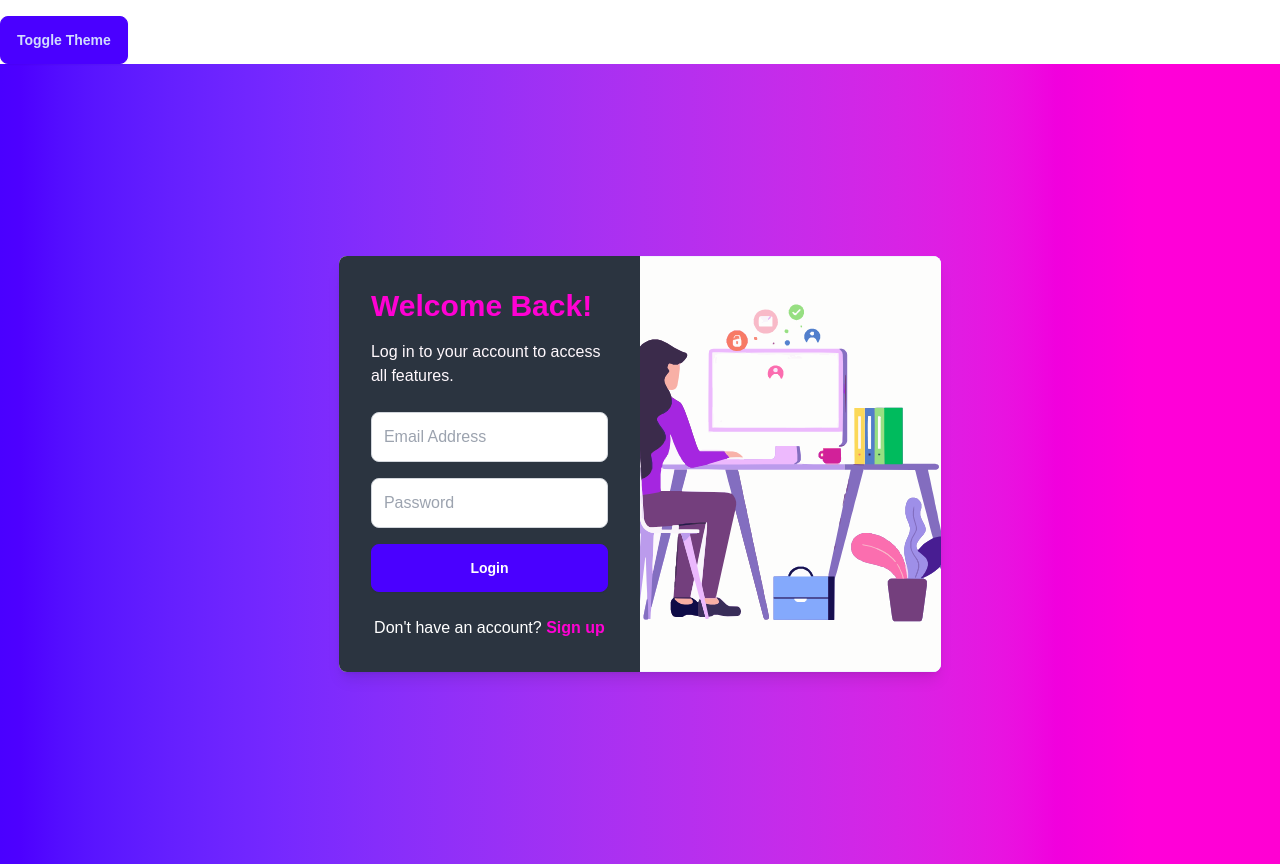
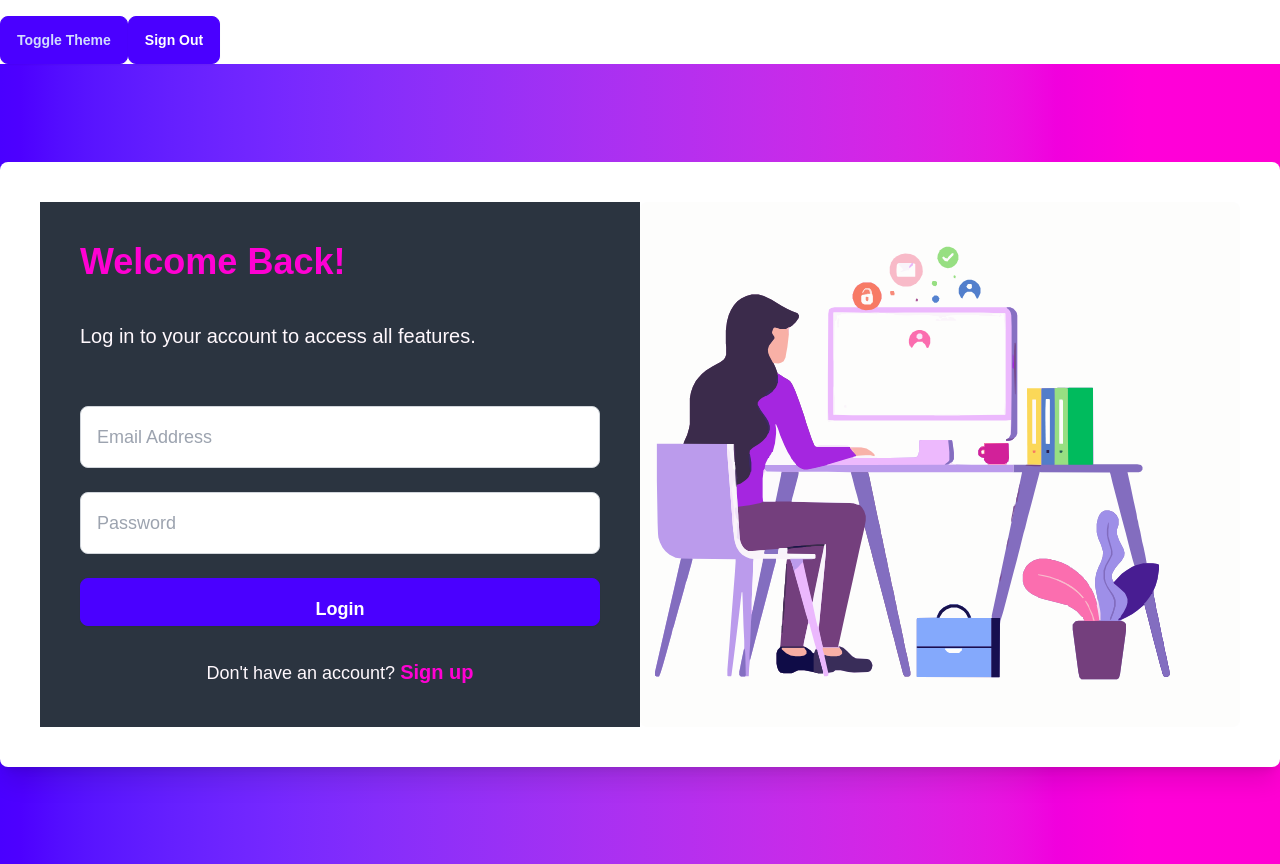
Before and after one commit to Arpitthedamager/triguna-coaching-classes, a Next.js app: page /signin in a window 1280 px wide. Built offline with nearby package versions, Linux system fonts and the light colour scheme; no server answers.

Commit message:
login dz compleate

```diff
--- /dev/null
+++ b/src/app/components/sessionwraper/SessionWraper.tsx
@@ -0,0 +1,6 @@
+"use client";
+import { SessionProvider } from "next-auth/react";
+
+export default function SessionWrapper({ children }: { children: React.ReactNode }) {
+  return <SessionProvider>{children}</SessionProvider>;
+}
--- a/src/app/components/themebutton/ThemeButton.tsx
+++ b/src/app/components/themebutton/ThemeButton.tsx
@@ -1,5 +1,6 @@
 "use client";
 import { useEffect, useState } from "react";
+import { signOut } from "next-auth/react";
 
 const ThemeButton: React.FC = () => {
   const [theme, setTheme] = useState<'light' | 'night' | 'mytheme' | null>(null); // Initial state as null
@@ -27,9 +28,17 @@ const ThemeButton: React.FC = () => {
   }
 
   return (
+    <>
     <button onClick={toggleTheme} className="btn btn-primary mt-4">
       Toggle Theme
     </button>
+     <button
+     onClick={() => signOut({ callbackUrl: "/" })}
+     className="btn btn-primary text-white py-2 px-4 rounded-lg"
+     >
+     Sign Out
+   </button>
+     </>
   );
 };
 
--- a/src/app/layout.tsx
+++ b/src/app/layout.tsx
@@ -2,6 +2,7 @@ import type { Metadata } from "next";
 import localFont from "next/font/local";
 import "./globals.css";
 import ThemeButton from "./components/themebutton/ThemeButton";
+import SessionWrapper from "./components/sessionwraper/SessionWraper";
 
 const geistSans = localFont({
   src: "./fonts/GeistVF.woff",
@@ -29,9 +30,11 @@ export default function RootLayout({
       <body
         className={`${geistSans.variable} ${geistMono.variable} antialiased`}
       >
-              <ThemeButton/>
+<SessionWrapper>
 
+        <ThemeButton />
         {children}
+</SessionWrapper>
       </body>
     </html>
   );
--- a/src/app/not-found.tsx
+++ b/src/app/not-found.tsx
@@ -1,24 +1,19 @@
-// pages/404.tsx
-
 "use client";
 import { motion } from "framer-motion";
 import Link from "next/link";
 
-
 const NotFoundPage: React.FC = () => {
-
   return (
-
-    <div className="lg:px-24 md:px-44 px-4 items-center min-h-screen flex justify-center flex-col-reverse lg:flex-row md:gap-28 gap-16 bg-primary-content">
+    <div className="lg:px-24 md:px-16 px-4 pt-40 items-center min-h-screen flex justify-center overflow-x-hidden flex-col lg:flex-row md:gap-28 gap-16 bg-primary-content">
       {/* Left Section: Text and Button */}
-      <div className="w-full xl:w-1/2 relative lg:pb-0">
+      <div className="w-full lg:w-1/2 xl:w-1/2 relative lg:pb-0">
         <div className="relative">
           {/* 404 Image with a girl sitting */}
           <div className="relative">
             <motion.img
               src="https://i.ibb.co/G9DC8S0/404-2.png"
               alt="404 Error Image"
-              className="relative z-10"
+              className="relative z-10 w-full max-w-lg mx-auto"
               initial={{ opacity: 0 }}
               animate={{ opacity: 1 }}
               transition={{ duration: 1 }}
@@ -27,7 +22,7 @@ const NotFoundPage: React.FC = () => {
             <motion.img
               src="/404/girl.png"
               alt="Girl sitting on 404 text"
-              className="absolute z-20 top-1/3 left-1/2 transform -translate-x-1/2 -translate-y-1/2"
+              className="absolute z-20 -top-36 left-1/2 transform -translate-x-1/2 -translate-y-[30%]" // Adjusted position upwards
               initial={{ y: -50, opacity: 0 }}
               animate={{ y: 0, opacity: 1 }}
               transition={{ duration: 1, delay: 0.5 }}
@@ -35,15 +30,15 @@ const NotFoundPage: React.FC = () => {
           </div>
           {/* Text */}
           <motion.div
-            className="mt-8"
+            className="mt-8 text-center lg:text-left"
             initial={{ opacity: 0 }}
             animate={{ opacity: 1 }}
             transition={{ duration: 1, delay: 0.3 }}
           >
-            <h1 className="my-2 text-secondary font-bold text-2xl">
+            <h1 className="my-2 text-secondary font-bold text-2xl sm:text-3xl md:text-4xl">
               Looks like you've found the doorway to the great nothing
             </h1>
-            <p className="my-2 text-white">
+            <p className="my-2 text-white text-sm sm:text-base">
               Sorry about that! Please visit our homepage to get where you need to go.
             </p>
             {/* Button with Link */}
@@ -66,8 +61,13 @@ const NotFoundPage: React.FC = () => {
         initial={{ x: 100, opacity: 0 }}
         animate={{ x: 0, opacity: 1 }}
         transition={{ duration: 1, delay: 0.5 }}
+        className="w-full lg:w-1/2 xl:w-1/2"
       >
-        <img src="https://i.ibb.co/ck1SGFJ/Group.png" alt="Illustration" />
+        <img
+          src="https://i.ibb.co/ck1SGFJ/Group.png"
+          alt="Illustration"
+          className="w-full max-w-sm md:max-w-md mx-auto"
+        />
       </motion.div>
     </div>
   );
--- a/src/app/signin/page.js
+++ /dev/null
@@ -1,75 +0,0 @@
-"use client";
-import { signIn } from "next-auth/react";
-import { useState } from "react";
-
-export default function SignIn() {
-  const [email, setEmail] = useState("");
-  const [password, setPassword] = useState("");
-  const [error, setError] = useState("");
-
-  const handleSubmit = async (e) => {
-    e.preventDefault();
-    setError("");
-
-    const res = await signIn("credentials", { redirect: false, username: email, password });
-    if (res.ok) {
-      window.location.reload(); // Refresh to load session
-    } else {
-      setError("Invalid username or password.");
-    }
-  };
-
-  return (
-    <div className="min-h-screen flex items-center justify-center bg-gradient-to-r from-primary to-secondary">
-      <div className="flex flex-col lg:flex-row bg-base-100 shadow-lg rounded-lg overflow-hidden max-w-7xl-">
-        {/* Left Section: Informational Content */}
-        <div className="w-full lg:w-1/2 p-8 flex flex-col justify-center bg-neutral text-base-100">
-          <h2 className="text-3xl font-bold text-secondary">
-            Welcome Back!
-          </h2>
-          <p className="mt-4 text-secondary-content">Log in to your account to access all features.</p>
-
-          {/* Login Form */}
-          <form onSubmit={handleSubmit} className="mt-6 space-y-4">
-            {error && (
-              <p className="text-red-600 bg-red-100 p-2 text-center rounded-lg">
-                {error}
-              </p>
-            )}
-            <input
-              type="email"
-              placeholder="Email Address"
-              value={email}
-              onChange={(e) => setEmail(e.target.value)}
-              className="w-full p-3 text-gray-500 border border-gray-300 rounded-lg focus:outline-none focus:ring focus:ring-primary"
-            />
-            <input
-              type="password"
-              placeholder="Password"
-              value={password}
-              onChange={(e) => setPassword(e.target.value)}
-              className="w-full p-3 text-gray-500 border border-gray-300 rounded-lg focus:outline-none focus:ring focus:ring-primary"
-            />
-            <button
-              type="submit"
-              className="w-full btn btn-primary text-white py-3 rounded-lg transition"
-            >
-              Login
-            </button>
-          </form>
-          <div className="text-center  mt-6">
-            Don't have an account?{" "}
-            <a href="/register" className="text-secondary font-semibold">
-              Sign up
-            </a>
-          </div>
-        </div>
-
-        {/* Right Section: Image or Illustration */}
-        <div className="w-full lg:w-1/2 bg-cover bg-center bg-primary-content" style={{ backgroundImage: "url('/signin/loginIMG.svg')" }}>
-          {/* Replace '/your-image-path.jpg' with an actual image URL */}
-        </div>
-      </div>
-    </div>
-  );
-}
--- /dev/null
+++ b/src/app/signin/page.jsx
@@ -0,0 +1,106 @@
+"use client";
+import { signIn } from "next-auth/react";
+import { useState,useEffect } from "react";
+import { useSession } from "next-auth/react";
+import { useRouter } from "next/navigation";
+
+export default function SignIn() {
+  const [email, setEmail] = useState("");
+  const [password, setPassword] = useState("");
+  const [error, setError] = useState("");
+  const { data: session, status } = useSession(); // Get session data
+  const router = useRouter(); // Initialize the router
+
+
+  useEffect(() => {
+    if (session) {
+      // If session exists, redirect to the homepage
+      router.push("/");
+    }
+  }, [session, router]); // Run the effect when session changes
+
+  // Optionally, show loading state or any UI while the session is being checked
+  if (status === "loading") {
+    return <div>Loading...</div>;
+  }
+  const handleSubmit = async (e) => {
+    e.preventDefault();
+    setError("");
+
+    const res = await signIn("credentials", {
+      redirect: false,
+      username: email,
+      password,
+    });
+    if (res.ok) {
+      window.location.reload(); // Refresh to load session
+    } else {
+      setError("Invalid username or password.");
+    }
+  };
+
+  return (
+    <div className="min-h-screen flex items-center justify-center bg-gradient-to-r from-primary to-secondary">
+      <div className="flex flex-col lg:flex-row bg-base-100 shadow-xl rounded-lg overflow-hidden w-full max-w-screen-xl p-10">
+        {/* Left Section: Informational Content */}
+        <div className="w-full lg:w-1/2 p-10 flex flex-col justify-center bg-neutral text-base-100">
+          <h2 className="text-4xl font-bold text-secondary mb-6">
+            Welcome Back!
+          </h2>
+          <p className="mt-4 text-xl text-secondary-content mb-8">
+            Log in to your account to access all features.
+          </p>
+
+          {/* Login Form */}
+          <form onSubmit={handleSubmit} className="mt-6 space-y-6">
+            {error && (
+              <p className="text-red-600 bg-red-100 p-3 text-center rounded-lg text-lg">
+                {error}
+              </p>
+            )}
+            <input
+              name="email"
+              type="email"
+              placeholder="Email Address"
+              value={email}
+              onChange={(e) => setEmail(e.target.value)}
+              className="w-full p-4 text-lg text-gray-500 border border-gray-300 rounded-lg focus:outline-none focus:ring-2 focus:ring-primary"
+            />
+            <input
+              type="password"
+              placeholder="Password"
+              value={password}
+              onChange={(e) => setPassword(e.target.value)}
+              className="w-full p-4 text-lg text-gray-500 border border-gray-300 rounded-lg focus:outline-none focus:ring-2 focus:ring-primary"
+            />
+            <button
+              type="submit"
+              className="w-full btn btn-primary text-white py-4 text-lg rounded-lg transition"
+            >
+              Login
+            </button>
+          </form>
+          <div className="text-center mt-8">
+            <p className="text-lg text-secondary-content">
+              Don't have an account?{" "}
+              <a
+                href="/register"
+                className="text-secondary font-semibold text-xl"
+              >
+                Sign up
+              </a>
+            </p>
+          </div>
+        </div>
+
+        {/* Right Section: Image or Illustration */}
+        <div
+          className="w-full lg:w-1/2 bg-cover bg-center bg-primary-content rounded-lg"
+          style={{ backgroundImage: "url('/signin/loginIMG.svg')" }}
+        >
+          {/* Replace '/signin/loginIMG.svg' with an actual image URL */}
+        </div>
+      </div>
+    </div>
+  );
+}
--- a/tsconfig.json
+++ b/tsconfig.json
@@ -22,6 +22,6 @@
       "@/*": ["./src/*"]
     }
   },
-  "include": ["next-env.d.ts", "**/*.ts", "**/*.tsx", ".next/types/**/*.ts", "src/app/loading.tsx", "src/app/register/page.js"],
+  "include": ["next-env.d.ts", "**/*.ts", "**/*.tsx", ".next/types/**/*.ts", "src/app/loading.tsx", "src/app/register/page.js", "src/app/signin/page.jsx"],
   "exclude": ["node_modules"]
 }
```
